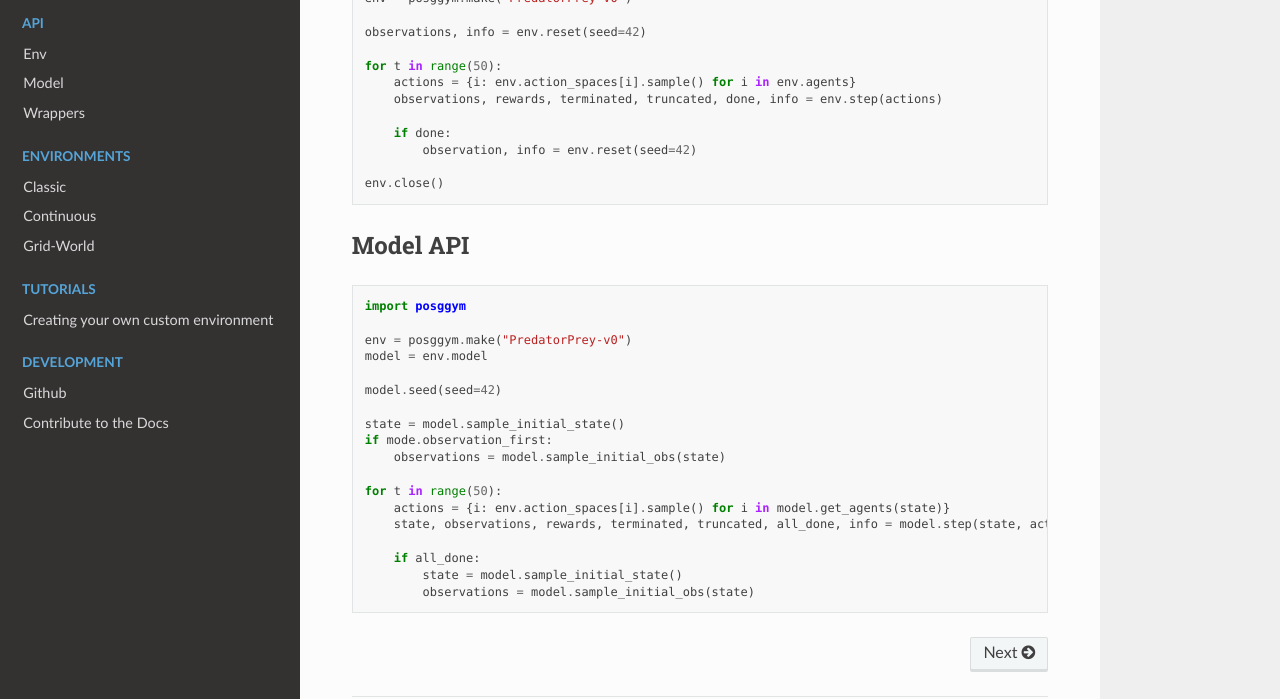
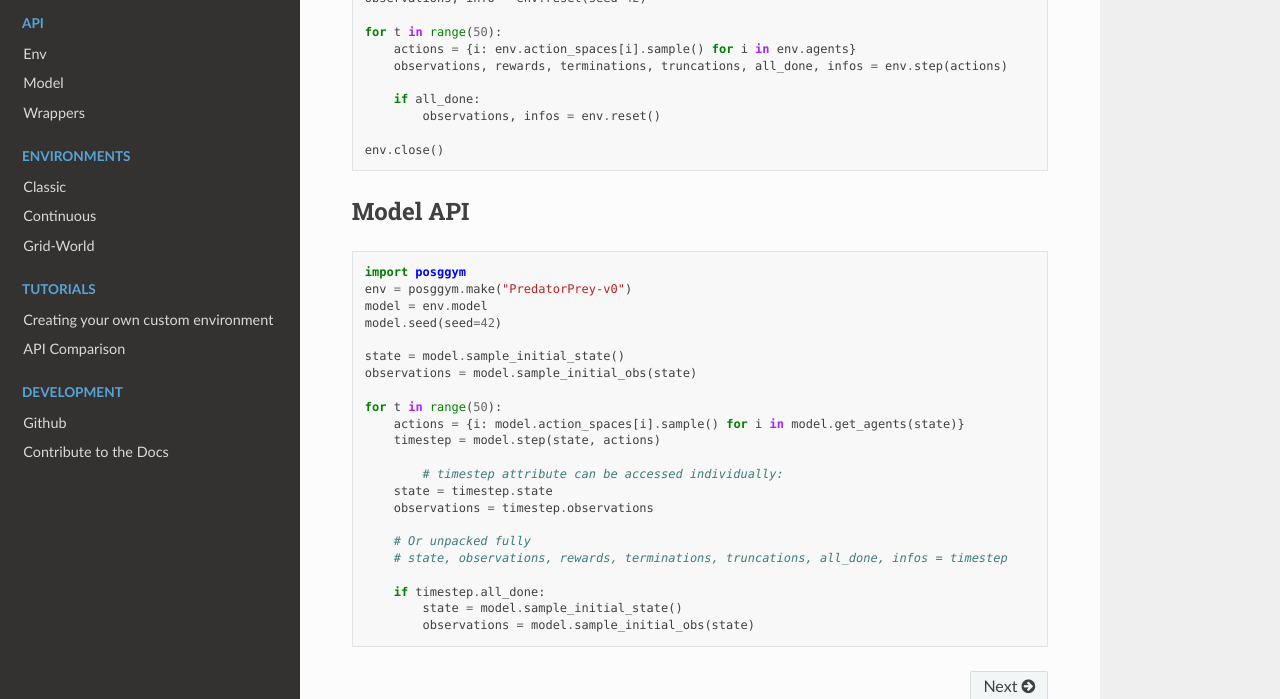
Before and after one commit to RDLLab/posggym, a Sphinx documentation site: the page built from docs/index.md, in a window 1280 px wide and 900 px high, scrolled down 723 px, cut to the strip 201-900 px from the top of the window. Built offline with Sphinx 7.4.7 and the Read the Docs theme 2.0.0, drawn with Linux system fonts in a browser that asks for light colours.

Commit message:
updated model API step output naming

````diff
--- a/docs/index.md
+++ b/docs/index.md
@@ -25,17 +25,15 @@ POSGGym is directly inspired by and adapted from the [Gymnasium (formerly Open A
 
 ```{code-block} python
 import posggym
-
 env = posggym.make("PredatorPrey-v0")
-
 observations, info = env.reset(seed=42)
 
 for t in range(50):
     actions = {i: env.action_spaces[i].sample() for i in env.agents}
-    observations, rewards, terminated, truncated, done, info = env.step(actions)
+    observations, rewards, terminations, truncations, all_done, infos = env.step(actions)
 
-    if done:
-        observation, info = env.reset(seed=42)
+    if all_done:
+        observations, infos = env.reset()
 
 env.close()
 ```
@@ -44,21 +42,25 @@ env.close()
 
 ```{code-block} python
 import posggym
-
 env = posggym.make("PredatorPrey-v0")
 model = env.model
-
 model.seed(seed=42)
 
 state = model.sample_initial_state()
-if mode.observation_first:
-    observations = model.sample_initial_obs(state)
+observations = model.sample_initial_obs(state)
 
 for t in range(50):
-    actions = {i: env.action_spaces[i].sample() for i in model.get_agents(state)}
-    state, observations, rewards, terminated, truncated, all_done, info = model.step(state, actions)
+    actions = {i: model.action_spaces[i].sample() for i in model.get_agents(state)}
+    timestep = model.step(state, actions)
 
-    if all_done:
+	# timestep attribute can be accessed individually:
+    state = timestep.state
+    observations = timestep.observations
+
+    # Or unpacked fully
+    # state, observations, rewards, terminations, truncations, all_done, infos = timestep
+
+    if timestep.all_done:
         state = model.sample_initial_state()
         observations = model.sample_initial_obs(state)
 ```
@@ -96,6 +98,7 @@ environments/grid_world
 :caption: Tutorials
 
 tutorials/environment_creation.md
+tutorials/api_comparison.md
 ```
 
 ```{toctree}
````
Also changed, not shown: README.md (+13 -15 lines), docs/tutorials/api_comparison.md (added, +60 -0 lines), 5 other files.
